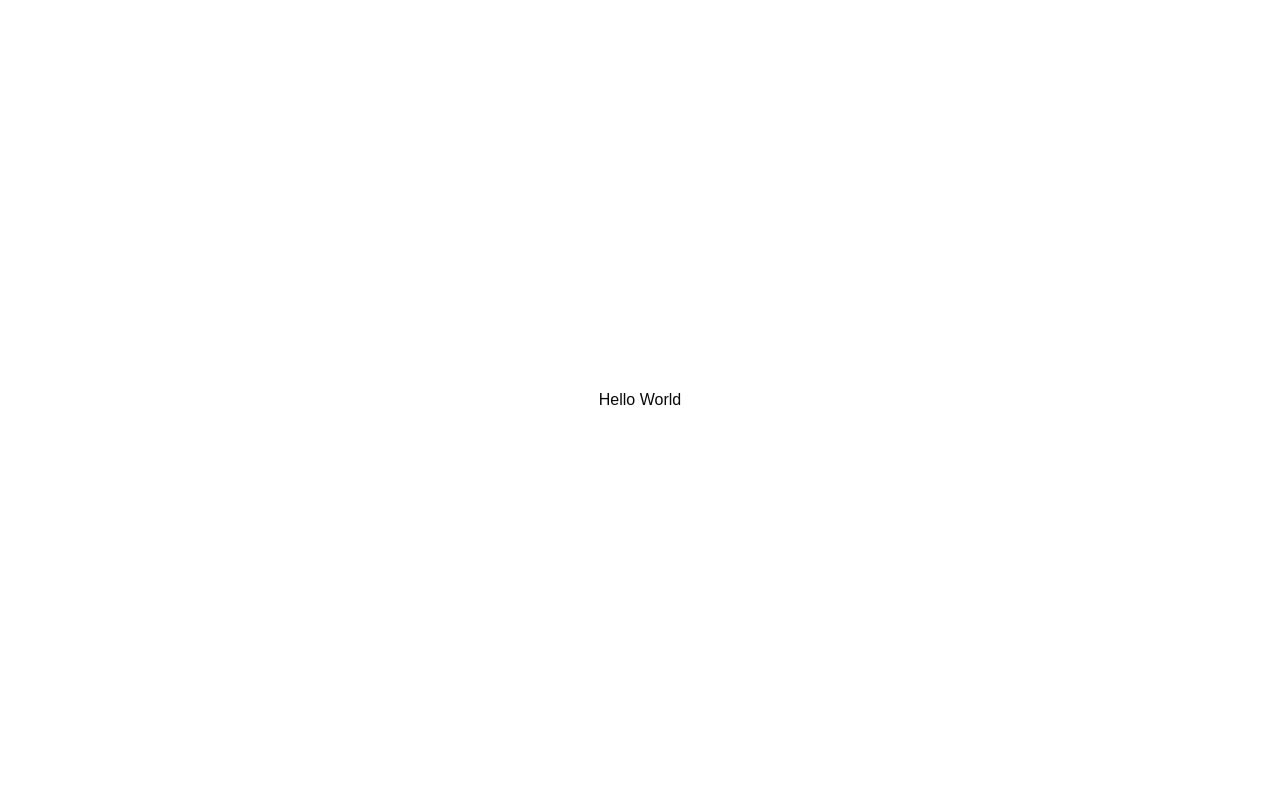
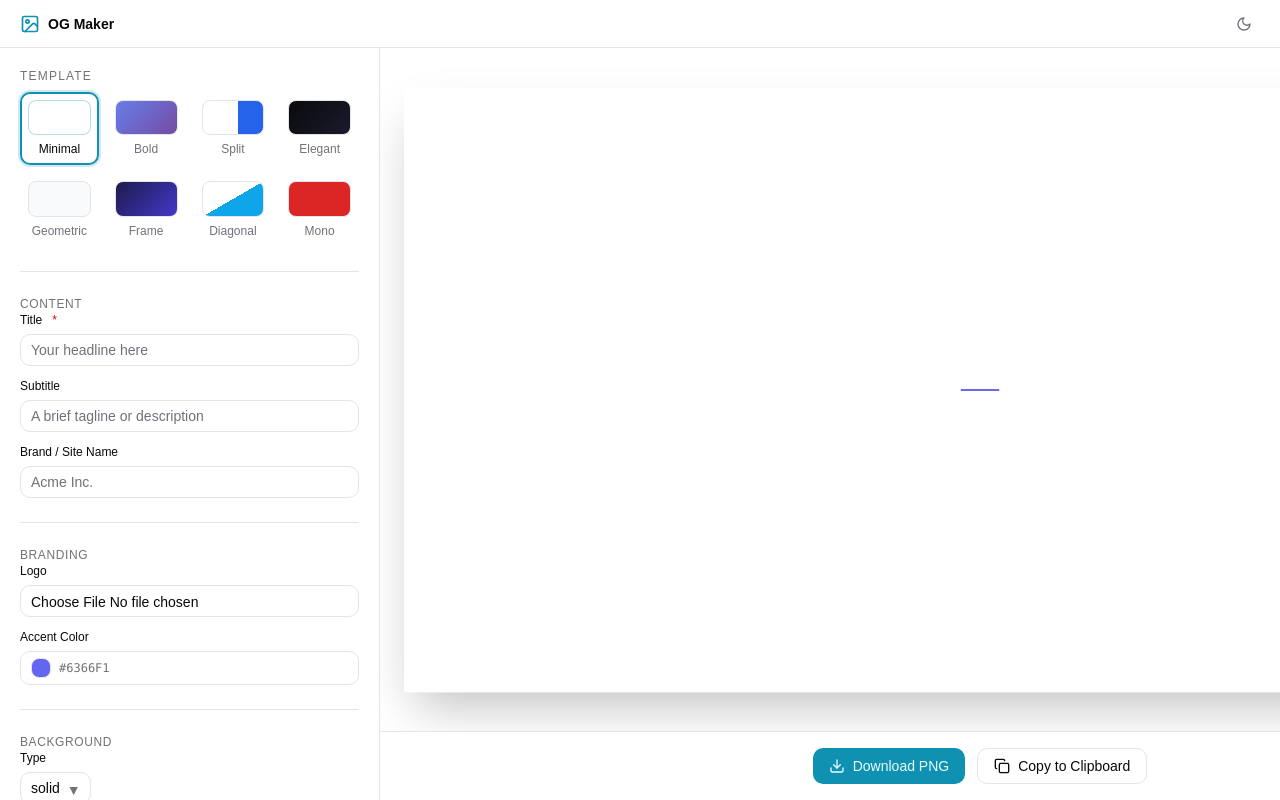
Before and after one commit to ethrmor/og-maker, a React (Vite) app: page / in a window 1280 px wide. Built offline with nearby package versions, Linux system fonts and the light colour scheme; some icons are missing.

Commit message:
Wire up OG Maker as app entry point
Replace demo component scaffold with OgEditor and update page title.

Ultraworked with [Sisyphus](https://github.com/code-yeongyu/oh-my-opencode)

Co-authored-by: Sisyphus <clio-agent@sisyphuslabs.ai>

```diff
--- a/index.html
+++ b/index.html
@@ -4,7 +4,7 @@
     <meta charset="UTF-8" />
     <link rel="icon" type="image/svg+xml" href="/vite.svg" />
     <meta name="viewport" content="width=device-width, initial-scale=1.0" />
-    <title>vite-app</title>
+    <title>OG Maker</title>
   </head>
   <body>
     <div id="root"></div>
--- a/src/App.tsx
+++ b/src/App.tsx
@@ -1,9 +1,7 @@
+import { OgEditor } from "@/components/editor/og-editor";
+
 export function App() {
-  return (
-    <div className="flex items-center justify-center min-h-screen">
-      <div className="font-medium">Hello World</div>
-    </div>
-  )
+  return <OgEditor />;
 }
 
-export default App
+export default App;
```
